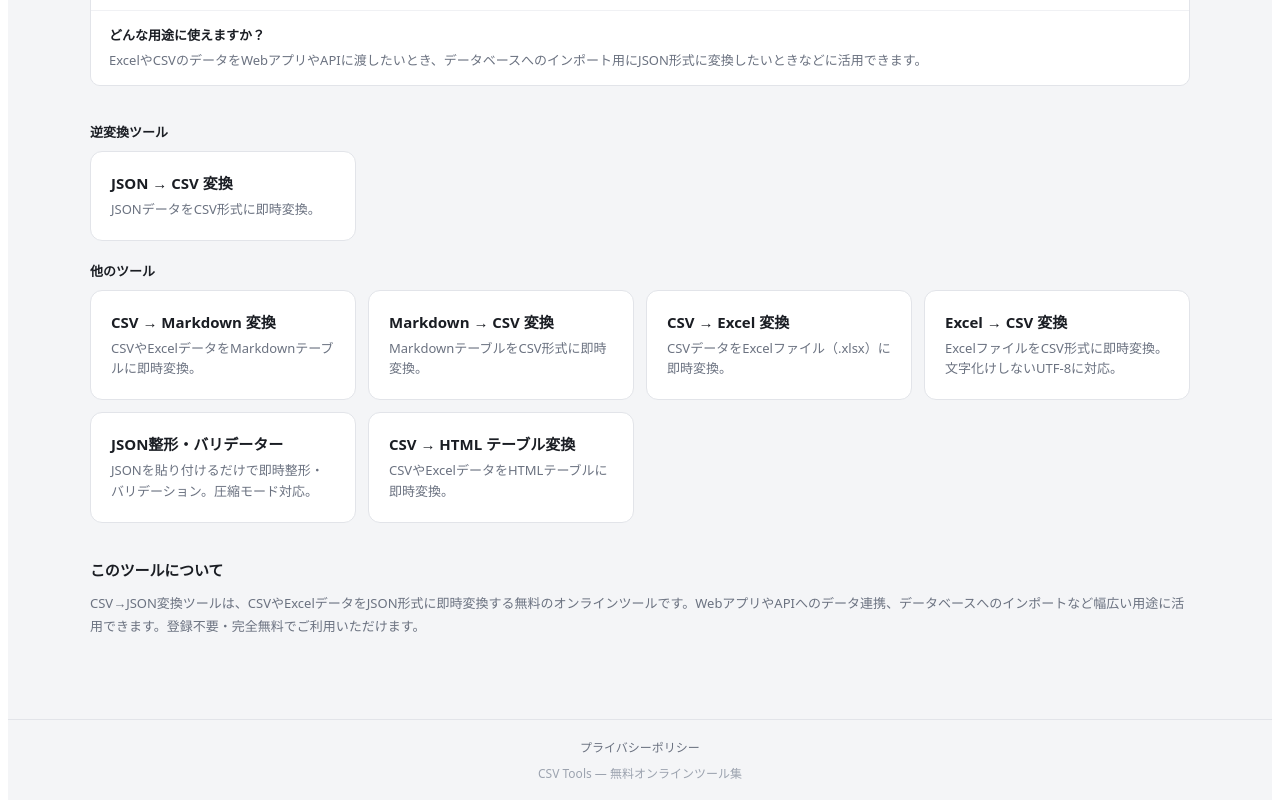
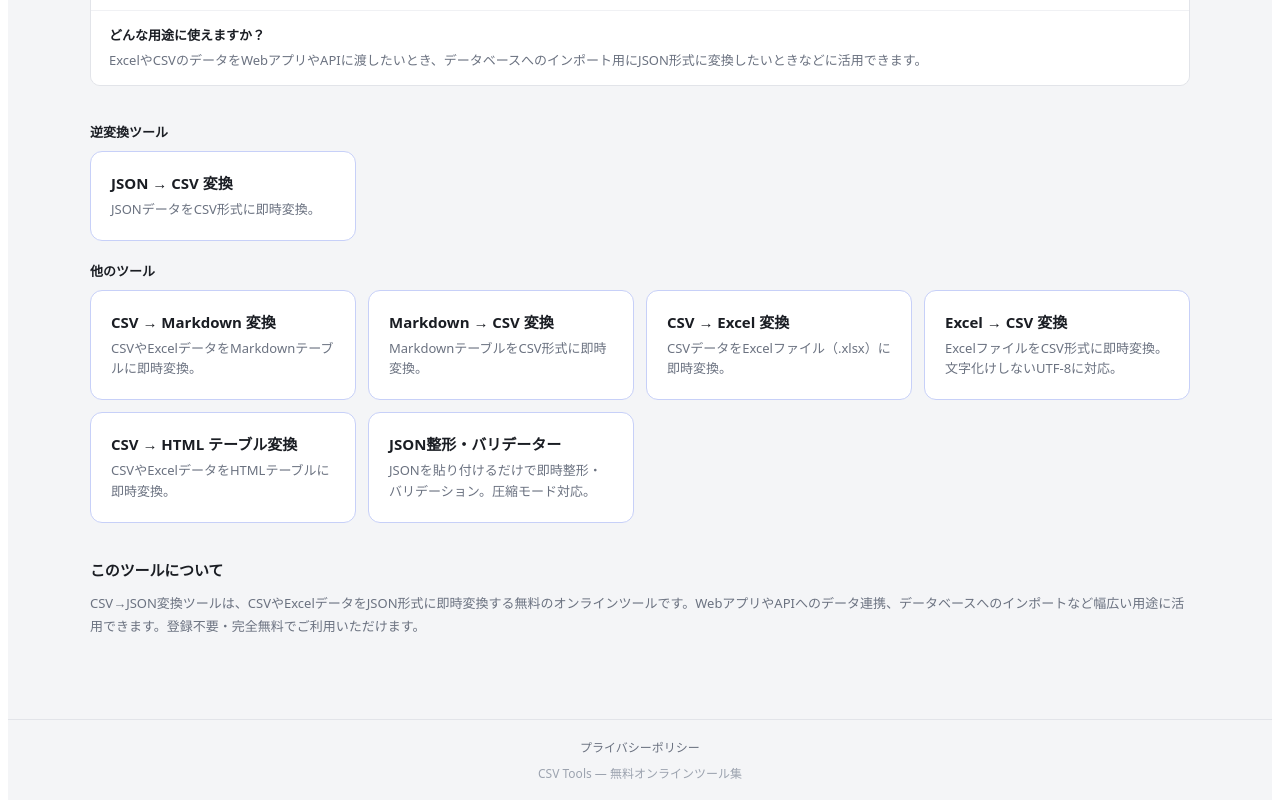
Before and after one commit to KouEgg/csv-to-markdown, a Next.js app: page /csv-to-json in a window 1280 px wide. Shown: the part 1346-2146 px from the top of the page. Built offline with nearby package versions, Linux system fonts and the light colour scheme.

Commit message:
adjust link button size

```diff
--- a/app/components/toolLinks.js
+++ b/app/components/toolLinks.js
@@ -32,36 +32,31 @@ const ALL_TOOLS = [
     description: "ExcelファイルをCSV形式に即時変換。文字化けしないUTF-8に対応。",
   },
   {
+    href: "/csv-to-html",
+    title: "CSV → HTML テーブル変換",
+    description: "CSVやExcelデータをHTMLテーブルに即時変換。",
+  },
+  {
     href: "/json-formatter",
     title: "JSON整形・バリデーター",
     description: "JSONを貼り付けるだけで即時整形・バリデーション。圧縮モード対応。",
-  },
-  {
-    href: "/csv-to-html",
-    title: "CSV → HTML テーブル変換",
-    description: "CSVやExcelデータをHTMLテーブルに即時変換。",
   },
 ];
 
 const CARD_STYLE = {
   background: "#fff",
-  border: "0.5px solid #e2e4e9",
+  border: "1.5px solid #c7d0f8",
   borderRadius: "12px",
   padding: "20px",
   cursor: "pointer",
-  height: "100%",
   boxSizing: "border-box",
+  width: "100%",
 };
 
 export default function ToolLinks({ current, reverse, reverseLabel }) {
   const otherTools = ALL_TOOLS.filter(
     (tool) => tool.href !== current && tool.href !== reverse
   );
-
-  const allDisplayTools = [
-    ...(reverse ? [ALL_TOOLS.find((t) => t.href === reverse)] : []),
-    ...otherTools,
-  ];
 
   return (
     <div>
@@ -71,14 +66,16 @@ export default function ToolLinks({ current, reverse, reverseLabel }) {
           <p style={{ fontSize: "13px", fontWeight: 700, color: "#1a1d23", margin: "0 0 10px" }}>
             逆変換ツール
           </p>
-          <div style={{ display: "grid", gridTemplateColumns: "repeat(auto-fill, minmax(240px, 1fr))", gap: "12px" }}>
-            <Link href={reverse} style={{ textDecoration: "none" }}>
+          <div style={{
+            display: "grid",
+            gridTemplateColumns: "repeat(auto-fill, minmax(240px, 1fr))",
+            gap: "12px",
+          }}>
+            <Link href={reverse} style={{ textDecoration: "none", display: "flex" }}>
               <div style={CARD_STYLE}>
-                <div style={{ display: "flex", alignItems: "center", justifyContent: "space-between", marginBottom: "6px" }}>
-                  <h3 style={{ fontSize: "15px", fontWeight: 700, color: "#1a1d23", margin: 0 }}>
-                    {reverseLabel}
-                  </h3>
-                </div>
+                <p style={{ fontSize: "15px", fontWeight: 700, color: "#1a1d23", margin: "0 0 6px" }}>
+                  {reverseLabel}
+                </p>
                 <p style={{ fontSize: "13px", color: "#6b7280", margin: 0, lineHeight: 1.6 }}>
                   {ALL_TOOLS.find((t) => t.href === reverse)?.description}
                 </p>
@@ -101,11 +98,9 @@ export default function ToolLinks({ current, reverse, reverseLabel }) {
         {otherTools.map((tool) => (
           <Link key={tool.href} href={tool.href} style={{ textDecoration: "none", display: "flex" }}>
             <div style={CARD_STYLE}>
-              <div style={{ display: "flex", alignItems: "center", justifyContent: "space-between", marginBottom: "6px" }}>
-                <h3 style={{ fontSize: "15px", fontWeight: 700, color: "#1a1d23", margin: 0 }}>
-                  {tool.title}
-                </h3>
-              </div>
+              <p style={{ fontSize: "15px", fontWeight: 700, color: "#1a1d23", margin: "0 0 6px" }}>
+                {tool.title}
+              </p>
               <p style={{ fontSize: "13px", color: "#6b7280", margin: 0, lineHeight: 1.6 }}>
                 {tool.description}
               </p>
```
